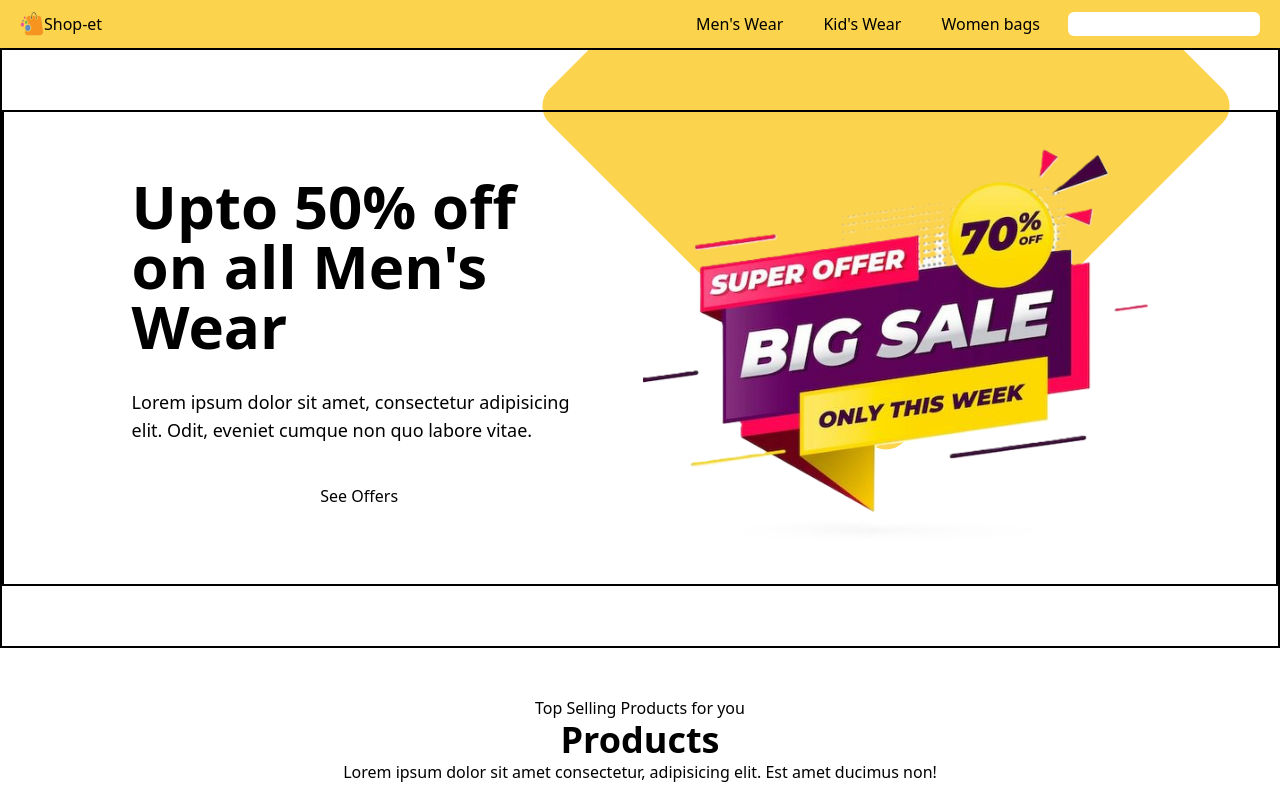
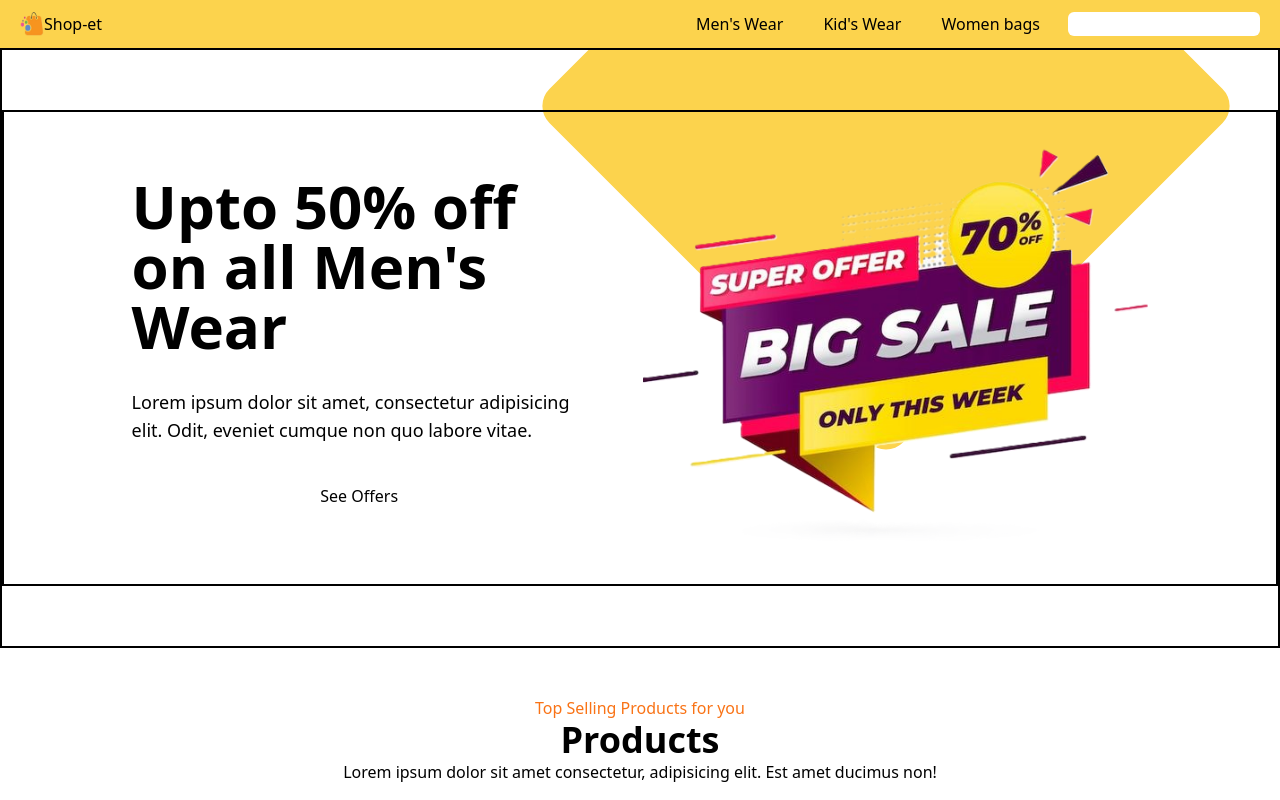
Before and after one commit to Kkebuka/shop-et, a React (Create React App) app: page / in a window 1280 px wide. Shown: the top 800 px of the page. Built offline with nearby package versions, Linux system fonts and the light colour scheme.

Commit message:
top products

```diff
--- a/src/components/TopProduct.js
+++ b/src/components/TopProduct.js
@@ -3,8 +3,8 @@ import TopGridView from "./TopGridView";
 
 function TopProduct() {
   return (
-    <div className="flex flex-col items-center py-12">
-      <h2 className="text-md">Top Selling Products for you</h2>
+    <div className="flex flex-col items-center py-12 ">
+      <h2 className="text-md text-orange-500">Top Selling Products for you</h2>
       <strong className="text-4xl">Products</strong>
       <p className="text-md">
         Lorem ipsum dolor sit amet consectetur, adipisicing elit. Est amet
```
